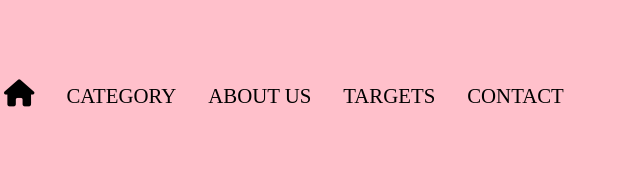
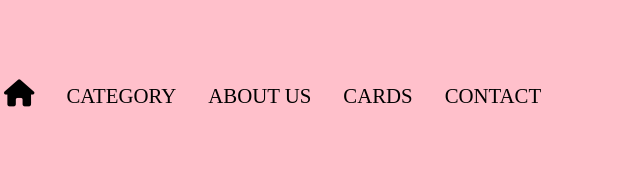
Before and after one commit to CappellaFedericoN/Proyecto_Coder, a plain HTML site: page websites/shopping_cart.html in a window 1280 px wide. Shown: the top 189 px of the page, 486-1126 px from the left. Drawn offline with nearby package versions, Linux system fonts and the light colour scheme; a web font is replaced by a local one.

Commit message:
MODIFICACIONES

```diff
--- a/websites/shopping_cart.html
+++ b/websites/shopping_cart.html
@@ -36,7 +36,7 @@
             <li><a href="/index.html"><i class="fas fa-home"></i></a></li>
        <li> <a href="category.html">CATEGORY</a></li>
        <li><a href="about_us.html">ABOUT US</a></li>
-       <li><a href="shopping_cart.html">TARGETS</a></li>
+       <li><a href="shopping_cart.html">CARDS</a></li>
        <li><a href="contact.html">CONTACT</a></li>
             </ul>
         </nav>
```
